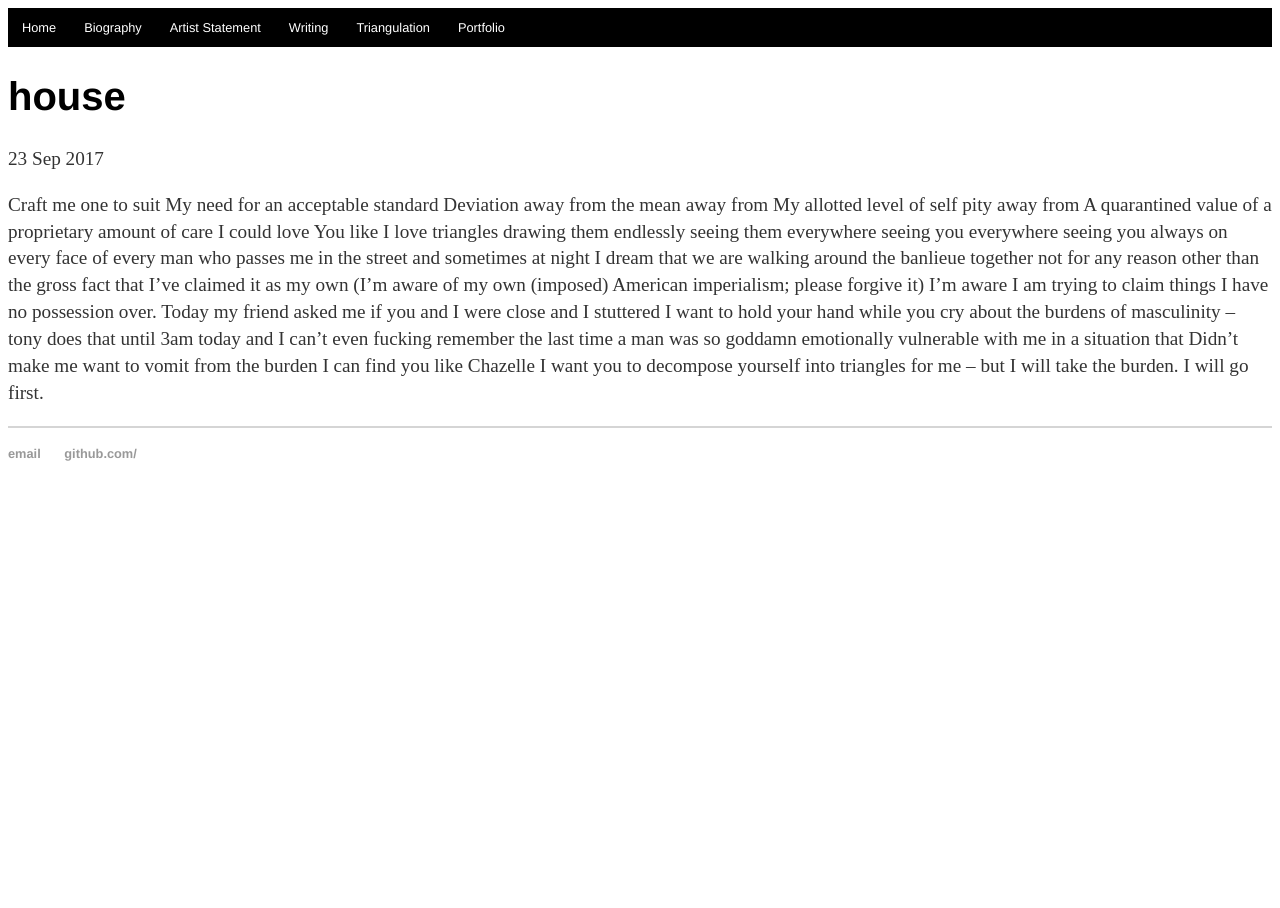
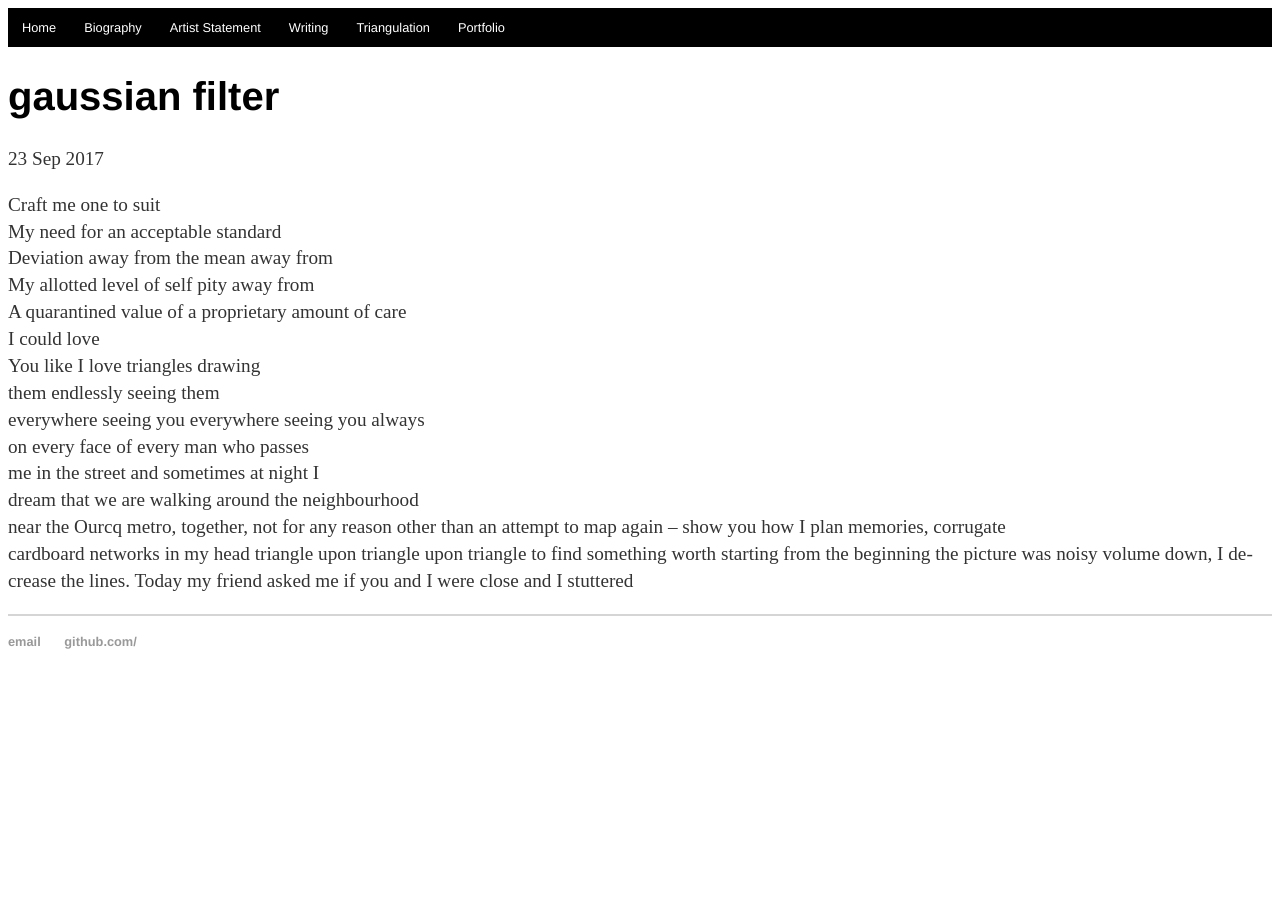
Before and after one commit to nikaroxanne/nikaroxanne.github.io, a Jekyll site: the page built from _posts/2017-09-23-gaussian-filter.md, in a window 1280 px wide. Built offline with Jekyll 4.4.1, drawn with Linux system fonts in a browser that asks for light colours.

Commit message:
fixed titles on posts

```diff
--- a/_posts/2017-09-23-gaussian-filter.md
+++ b/_posts/2017-09-23-gaussian-filter.md
@@ -1,6 +1,6 @@
 ---
 layout: post
-title: house
+title: gaussian filter
 ---
 
 Craft me one to suit
@@ -9,7 +9,19 @@ Deviation away from the mean away from
 My allotted level of self pity away from
 A quarantined value of a proprietary amount of care
 I could love
-You like I love triangles drawing them endlessly seeing them everywhere seeing you everywhere seeing you always on every face of every man who passes me in the street and sometimes at night I dream that we are walking around the banlieue together not for any reason other than the gross fact that I've claimed it as my own (I'm aware of my own (imposed) American imperialism; please forgive it) I'm aware I am trying to claim things I have no possession over. Today my friend asked me if you and I were close and I stuttered
-I want to hold your hand while you cry about the burdens of masculinity -- tony does that until 3am today and I can't even fucking remember the last time a man was so goddamn emotionally vulnerable with me in a situation that Didn't make me want to vomit from the burden
-I can find you like Chazelle
-I want you to decompose yourself into triangles for me -- but I will take the burden. I will go first.
+You like I love triangles drawing
+them endlessly seeing them
+everywhere seeing you
+everywhere seeing you always
+on every face of every man who passes
+me in the street and sometimes at night I
+dream that we are walking around the neighbourhood
+near the Ourcq metro, together, not for any reason
+other than an attempt to map again -- show
+you how I plan memories, corrugate
+cardboard networks in my head
+triangle upon triangle upon
+triangle to find something worth starting
+from the beginning the picture was noisy
+volume down, I de-crease the lines.
+Today my friend asked me if you and I were close and I stuttered
```
Also changed, not shown: _posts/2017-07-30-crown-heights.md (+1 -1 lines).
